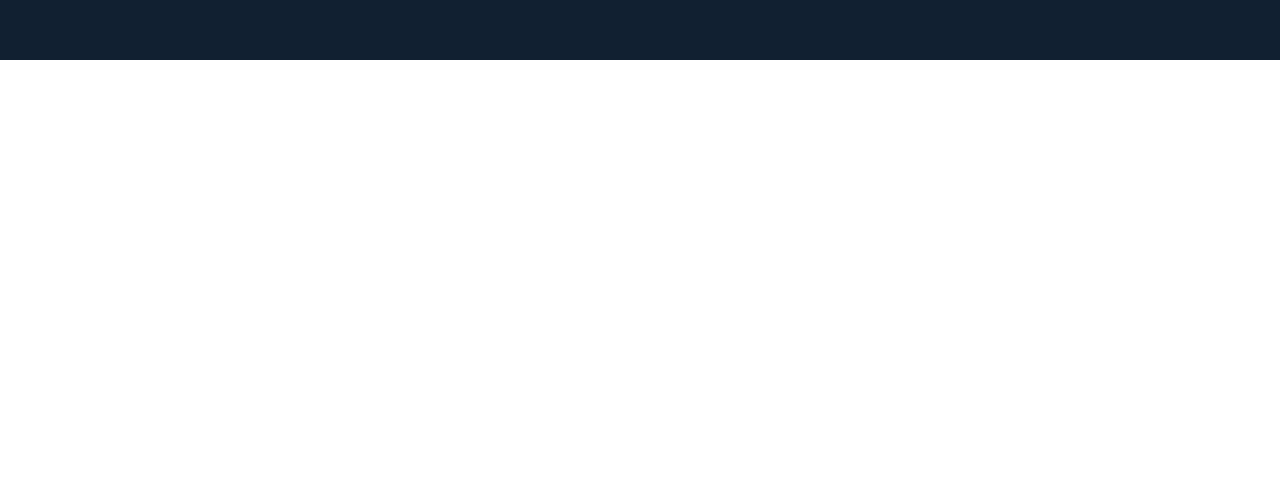
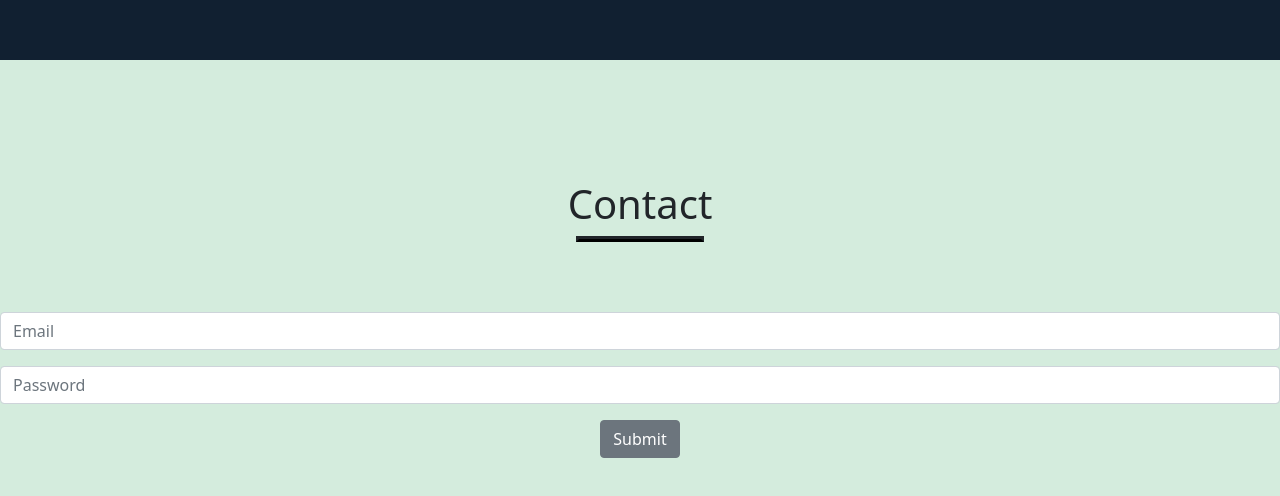
Before and after one commit to afrochef22/portfolio, a React (Create React App) app: page / in a window 1280 px wide. Shown: the part 2645-3141 px from the top of the page. Before the commit the page ends 2705 px from the top, so only its background shows below. Built offline with nearby package versions, Linux system fonts and the light colour scheme.

Commit message:
Started contact form

```diff
--- a/src/App.css
+++ b/src/App.css
@@ -74,6 +74,14 @@
 	color: var(--first-highlight);
 }
 
+.body-dark {
+	background-color: var(--primary-bg);
+}
+
+.body-light {
+	background-color: var(--third-bg);
+}
+
 .App-name {
 	height: 20vmin;
 	pointer-events: none;
@@ -116,10 +124,6 @@
 	margin-bottom: 70px;
 }
 
-.about-section {
-	background-color: var(--third-bg);
-}
-
 .tech-logo {
 	color: var(--primary-bg);
 }
@@ -138,10 +142,6 @@
 }
 .sub-title {
 	margin-bottom: 40px;
-}
-
-.project-body {
-	background-color: var(--primary-bg);
 }
 
 .project-card {
--- a/src/components/AboutComponent.js
+++ b/src/components/AboutComponent.js
@@ -15,7 +15,7 @@ import { Container, Row, Col } from "reactstrap";
 
 function About() {
 	return (
-		<div className="about-section">
+		<div className="body-light">
 			<div className="section-target" id="about"></div>
 			<div className="section-container">
 				<h1 className="section-title">ABOUT</h1>
--- /dev/null
+++ b/src/components/ContactComponents.js
@@ -0,0 +1,48 @@
+import React, { Component } from "react";
+import { Form, FormGroup, Label, Input, Button } from "reactstrap";
+
+class Contact extends Component {
+	constructor(props) {
+		super(props);
+	}
+
+	render() {
+		return (
+			<div className="body-light">
+				<div className="section-target" id="contact"></div>
+				<div className="section-container">
+					<h1 className="section-title">Contact</h1>
+					<div className="underline"></div>
+
+					<Form inline>
+						<FormGroup>
+							<Label for="exampleEmail" hidden>
+								Email
+							</Label>
+							<Input
+								id="exampleEmail"
+								name="email"
+								placeholder="Email"
+								type="email"
+							/>
+						</FormGroup>{" "}
+						<FormGroup>
+							<Label for="examplePassword" hidden>
+								Password
+							</Label>
+							<Input
+								id="examplePassword"
+								name="password"
+								placeholder="Password"
+								type="password"
+							/>
+						</FormGroup>{" "}
+						<Button>Submit</Button>
+					</Form>
+				</div>
+			</div>
+		);
+	}
+}
+
+export default Contact;
--- a/src/components/MainComponent.js
+++ b/src/components/MainComponent.js
@@ -3,6 +3,7 @@ import Header from "./HeaderComponent";
 import SiteNavbar from "./NavbarComponent";
 import About from "./AboutComponent";
 import Projects from "./ProjectComponent";
+import Contact from "./ContactComponents";
 
 class Main extends Component {
 	render() {
@@ -12,6 +13,7 @@ class Main extends Component {
 				<SiteNavbar />
 				<About />
 				<Projects />
+				<Contact />
 			</div>
 		);
 	}
--- a/src/components/NavbarComponent.js
+++ b/src/components/NavbarComponent.js
@@ -50,7 +50,7 @@ class SiteNavbar extends Component {
 									</NavLink>
 								</NavItem>
 								<NavItem>
-									<NavLink onClick={this.toggleNav} href="#">
+									<NavLink onClick={this.toggleNav} href="#contact">
 										<span className="nav-item">CONTACT</span>
 									</NavLink>
 								</NavItem>
--- a/src/components/ProjectComponent.js
+++ b/src/components/ProjectComponent.js
@@ -36,7 +36,7 @@ class Projects extends Component {
 	}
 	render() {
 		return (
-			<div className="project-body">
+			<div className="body-dark">
 				<div className="section-target" id="projects"></div>
 
 				<div className="section-container tech-logo-container">
```
